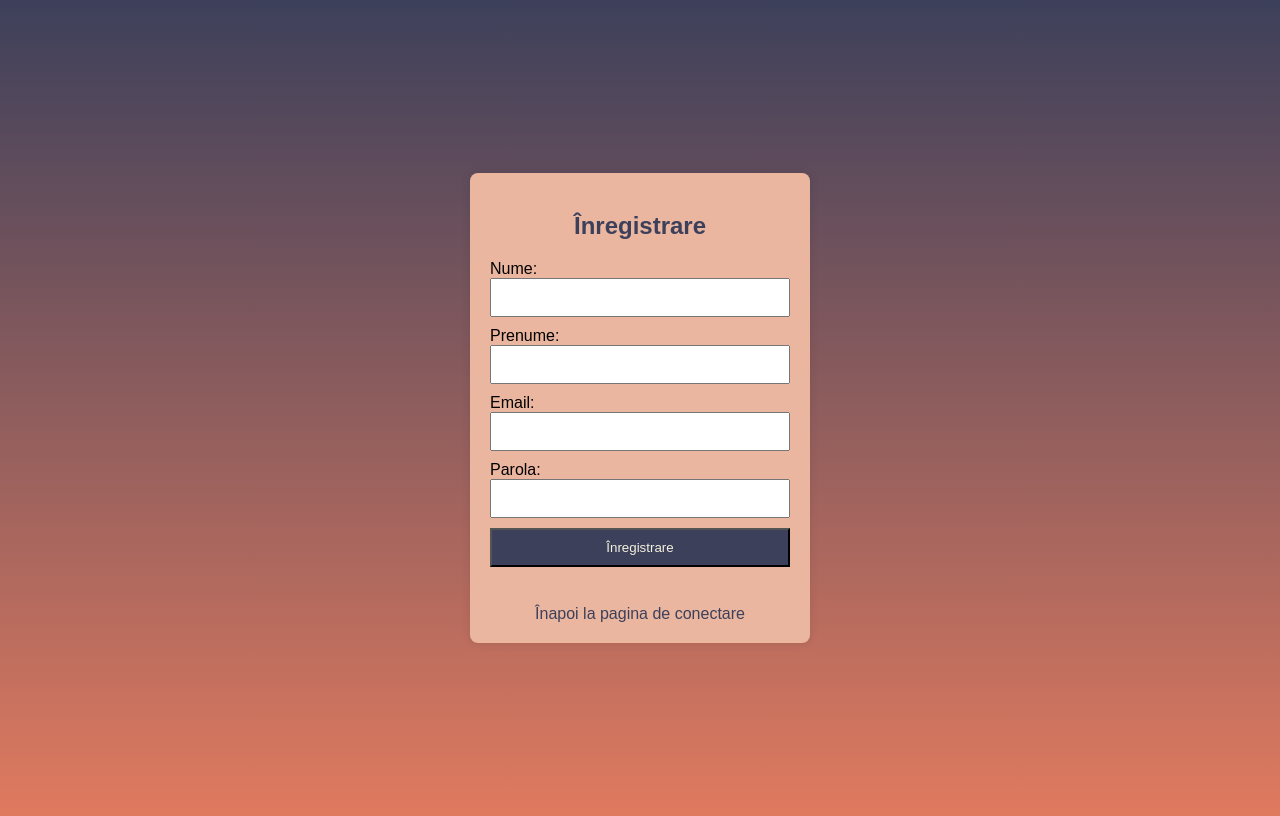
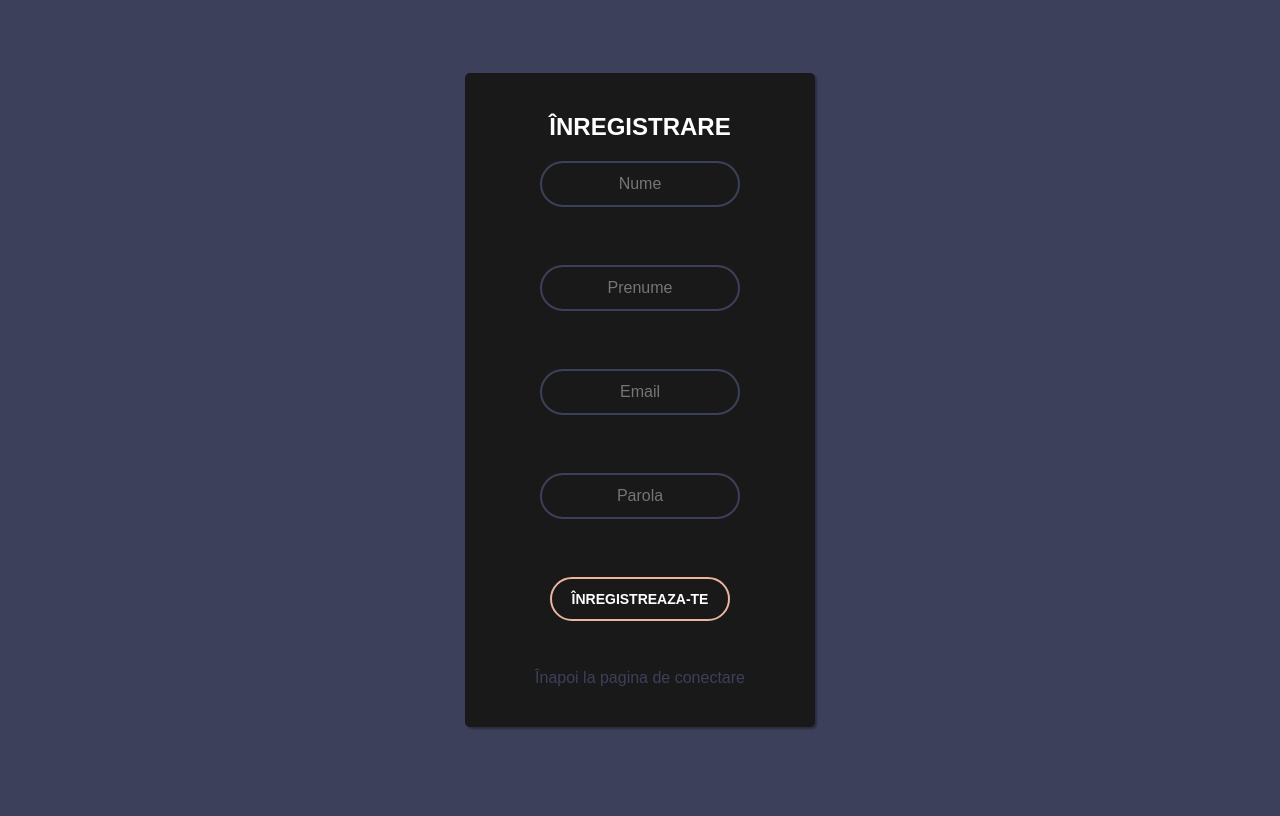
Before and after one commit to andreeaPadeanu/manager_evenimente, a PHP site: page /register.php in a window 1280 px wide. After the commit the page ends 729 px from the top, so only its background shows below. Run offline with PHP 8.4, Linux system fonts and the light colour scheme.

Commit message:
login + register design

```diff
--- /dev/null
+++ b/register.css
@@ -0,0 +1,97 @@
+
+/* #f4f1de alb
+#eab69f roz deschis
+#e07a5f roz inchis
+#3d405b albastru
+#81b29a verde
+#f2cc8f galben
+*/
+* {
+    margin: 0;
+    padding: 0;
+    box-sizing: border-box;
+}
+
+body {
+    scroll-behavior: smooth;
+    background-color: #3d405b;
+    font-family: sans-serif;
+}
+
+.register {
+    width: 350px;
+    padding: 40px;
+    position: absolute;
+    top: 50%;
+    left: 50%;
+    transform: translate(-50%, -50%);
+    background-color: #191919;
+    text-align: center;
+    border-radius: 5px;
+    box-shadow: 2px 2px 2px rgba(0, 0, 0, 0.3);
+}
+
+.register h2 {
+    color: #fff;
+    text-align: center;
+    font-weight: 600;
+    font-size: 24px;
+    text-transform: uppercase;
+}
+
+.register input[type="text"],
+.register input[type="password"] {
+    background-color: transparent;
+    display: block;
+    border: 0;
+    border-radius: 24px;
+    border: 2px solid #3d405b;
+    outline: none;
+    margin: 20px auto;
+    padding: 12px 10px;
+    text-align: center;
+    width: 200px;
+    font-size: 16px;
+    color: #fff;
+    transition: 0.25s;
+}
+
+.register input[type="text"]:focus,
+.register input[type="password"]:focus {
+    width: 260px;
+    border: 2px solid #eab69f;
+}
+
+.register input[type="submit"] {
+    background-color: transparent;
+    display: block;
+    border: 0;
+    border-radius: 24px;
+    border: 2px solid #eab69f;
+    outline: none;
+    margin: 20px auto;
+    padding: 12px 10px;
+    text-align: center;
+    text-transform: uppercase;
+    width: 180px;
+    font-size: 14px;
+    font-weight: 600;
+    color: #fff;
+    transition: 0.25s;
+}
+
+.register input[type="submit"]:hover {
+    width: 200px;
+    background-color: #eab69f;
+}
+
+.register a {
+    display: block;
+    color: #3d405b;
+    text-decoration: none;
+    margin-top: 10px;
+}
+
+.register a:hover {
+    color: #eab69f;
+}
--- a/register.php
+++ b/register.php
@@ -3,7 +3,7 @@
 
 <head>
 
-    <link href="style.css" rel="stylesheet" type="text/css">
+    <link href="register.css" rel="stylesheet" type="text/css">
 
     <title>Înregistrare</title>
 </head>
@@ -33,11 +33,11 @@
         ?>
 
         <form method="post" action="register.php">
-            Nume: <input type="text" name="nume" required><br>
-            Prenume: <input type="text" name="prenume" required><br>
-            Email: <input type="text" name="email" required><br>
-            Parola: <input type="password" name="parola" required><br>
-            <input type="submit" value="Înregistrare">
+            <input type="text" name="nume" required placeholder="Nume"><br>
+            <input type="text" name="prenume" required placeholder="Prenume"><br>
+            <input type="text" name="email" required placeholder="Email"><br>
+            <input type="password" name="parola" required placeholder="Parola"><br>
+            <input type="submit" value="Înregistreaza-te">
         </form>
         <br>
 
--- a/style.css
+++ /dev/null
@@ -1,71 +0,0 @@
-
-/* #f4f1de alb
-#eab69f roz deschis
-#e07a5f roz inchis
-#3d405b albastru
-#81b29a verde
-#f2cc8f galben
-*/
-body {
-  font-family: 'Arial', sans-serif;
-    background: linear-gradient(to bottom, #3d405b, #e07a5f);
-    display: flex;
-    align-items: center;
-    justify-content: center;
-    min-height: 100vh;
-}
-
-.login {
-  width: 300px;
-  margin: 100px auto;
-  padding: 20px;
-  background-color: #eab69f;
-  border-radius: 8px;
-  box-shadow: 0 0 10px rgba(0, 0, 0, 0.1);
-}
-.register {
-  width: 300px;
-  margin: 100px auto;
-  padding: 20px;
-  background-color: #eab69f;
-  border-radius: 8px;
-  box-shadow: 0 0 10px rgba(0, 0, 0, 0.1);
-}
-
-h2 {
-  text-align: center;
-  color: #3d405b;
-}
-
-form {
-  margin-top: 20px;
-}
-
-input {
-  width: 100%;
-  padding: 10px;
-  margin-bottom: 10px;
-  box-sizing: border-box;
-}
-
-input[type="submit"] {
-  background-color: #3d405b;
-  color: #f4f1de;
-  cursor: pointer;
-}
-
-input[type="submit"]:hover {
-  background-color: #e07a5f;
-}
-
-a {
-  display: block;
-  text-align: center;
-  margin-top: 10px;
-  color: #3d405b;
-  text-decoration: none;
-}
-
-a:hover {
-  color: #e07a5f;
-}
```
Also changed, not shown: login.css (added, +97 -0 lines), login.php (+7 -5 lines).
